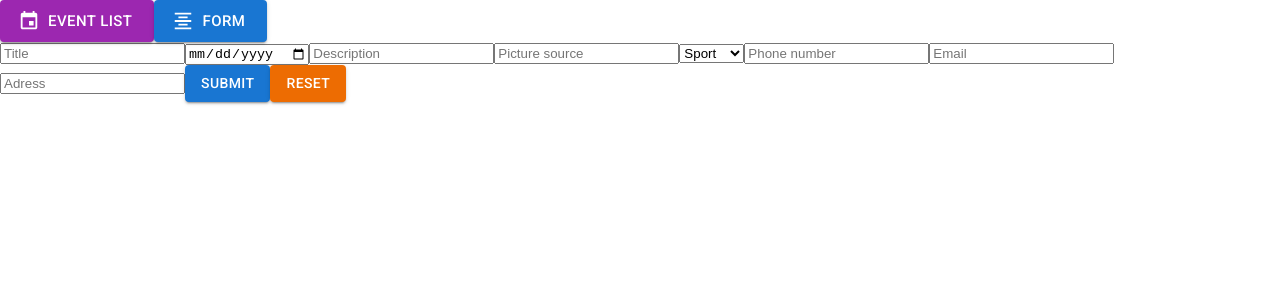
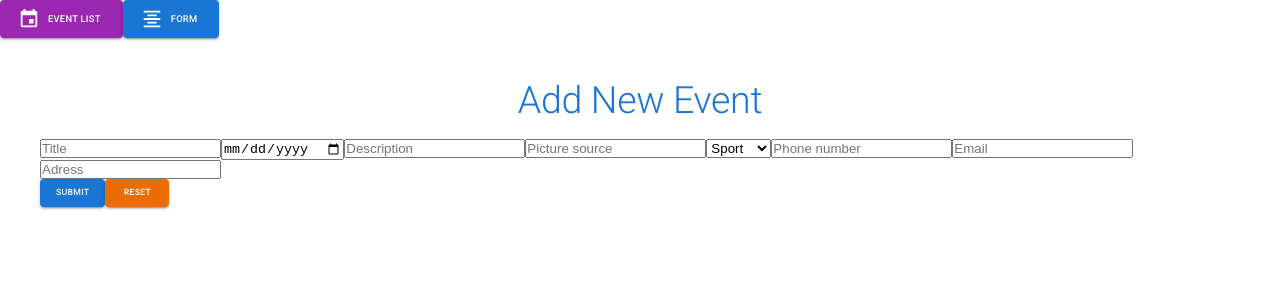
Before and after one commit to tsmolarczyk/your-event, a React (Create React App) app: page /form in a window 1280 px wide. Shown: the top 300 px of the page. Built offline with nearby package versions, Linux system fonts and the light colour scheme.

Commit message:
event post added

```diff
--- a/data/db.json
+++ b/data/db.json
@@ -22,14 +22,5 @@
       "email": "string",
       "place": "string"
     }
-  ],
-  "config": [
-    {
-      "id": 1,
-      "question": "Give us type the event",
-      "answerA": "Sport",
-      "answerB": "Kultura",
-      "answerC": "Zdrowie"
-    }
   ]
 }
--- a/public/index.html
+++ b/public/index.html
@@ -2,7 +2,7 @@
 <html lang="en">
   <head>
     <meta charset="utf-8" />
-    <link rel="icon" href="%PUBLIC_URL%/favicon.ico" />
+    <link rel="icon" href="%PUBLIC_URL%/favicon.png" />
     <meta name="viewport" content="width=device-width, initial-scale=1" />
     <meta name="theme-color" content="#000000" />
     <meta
--- /dev/null
+++ b/src/components/Navigation/NavBar.module.css
@@ -0,0 +1,4 @@
+/* .navBar {
+  display: flex;
+  justify-content: center;
+} */
--- a/src/components/Navigation/NavBar.tsx
+++ b/src/components/Navigation/NavBar.tsx
@@ -3,10 +3,11 @@ import FormatAlignCenterIcon from '@mui/icons-material/FormatAlignCenter';
 import EventIcon from '@mui/icons-material/Event';
 import { Link } from 'react-router-dom';
 import { Box } from '@mui/system';
+import css from './NavBar.module.css';
 
 const NavBar = () => {
   return (
-    <Box>
+    <Box className={css.navBar}>
       <Link to='/' style={{ textDecoration: 'none' }}>
         <Button
           startIcon={<EventIcon />}
--- a/src/index.css
+++ b/src/index.css
@@ -1,3 +1,11 @@
+*,
+::after,
+::before {
+  margin: 0;
+  padding: 0;
+  box-sizing: border-box;
+}
+
 body {
   margin: 0;
   font-family: -apple-system, BlinkMacSystemFont, 'Segoe UI', 'Roboto', 'Oxygen',
@@ -7,6 +15,13 @@ body {
   -moz-osx-font-smoothing: grayscale;
 }
 
+html {
+  font-size: 62.5%;
+  min-width: 500px;
+  box-sizing: border-box;
+  margin: 0;
+}
+
 code {
   font-family: source-code-pro, Menlo, Monaco, Consolas, 'Courier New',
     monospace;
--- a/src/pages/Events/EventsList.tsx
+++ b/src/pages/Events/EventsList.tsx
@@ -1,6 +1,6 @@
 import Button from '@mui/material/Button';
 import { Typography } from '@mui/material';
-import { Link, useNavigate } from 'react-router-dom';
+import { useNavigate } from 'react-router-dom';
 import { useEffect, useState, useCallback } from 'react';
 import EventComponent, { Event } from 'components/Event';
 
--- a/src/pages/Events/PostNewEvent.tsx
+++ /dev/null
@@ -1,5 +0,0 @@
-const PostNewEvent = () => {
-  return <div></div>;
-};
-
-export { PostNewEvent };
--- /dev/null
+++ b/src/pages/Form/AddEventForm.module.css
@@ -0,0 +1,11 @@
+/* .formContainer {
+  display: flex;
+  flex-direction: column;
+}
+
+.inputsContainer {
+  display: flex;
+  margin: 0 auto;
+  flex-direction: column;
+  width: 80%;
+} */
--- a/src/pages/Form/AddEventForm.tsx
+++ b/src/pages/Form/AddEventForm.tsx
@@ -1,16 +1,12 @@
 import Button from '@mui/material/Button';
-import { InputLabel } from '@mui/material';
 import * as Yup from 'yup';
+import { useState } from 'react';
+import css from './AddEventForm.module.css';
+import { useCallback } from 'react';
+import { Box } from '@mui/material';
 
-import {
-  Formik,
-  FormikHelpers,
-  FormikProps,
-  Form,
-  Field,
-  FieldProps,
-  useFormik,
-} from 'formik';
+import { Formik, FormikProps, Form, Field, useFormik } from 'formik';
+import { Typography } from '@mui/material';
 
 interface MyFormValues {
   title: string;
@@ -24,6 +20,25 @@ interface MyFormValues {
 }
 
 const AddEventForm = () => {
+  const postEvent = () => {
+    fetch('http://localhost:3001/events', {
+      method: 'POST',
+      headers: { 'Content-type': 'application/json' },
+      body: JSON.stringify({ ...formInputs }),
+    });
+  };
+
+  const [formInputs, setFormInputs] = useState<MyFormValues>({
+    title: '',
+    date: '',
+    description: '',
+    picture: '',
+    category: 'sport',
+    phone: '',
+    email: '',
+    place: '',
+  });
+
   const formik: FormikProps<MyFormValues> = useFormik<MyFormValues>({
     initialValues: {
       title: '',
@@ -37,12 +52,12 @@ const AddEventForm = () => {
     },
     validationSchema: Yup.object({
       title: Yup.string()
-        .max(5, 'Must be 20 characters or less')
+        .max(20, 'Must be 20 characters or less')
         .required('Required'),
       description: Yup.string().required('Description is required'),
       picture: Yup.string().required('Add a picture'),
       phone: Yup.string()
-        .max(10, 'Phone number is too long')
+        .max(13, 'Phone number is too long')
         .min(7, 'Phone number is too short')
         .required('Phone number is required'),
       email: Yup.string()
@@ -51,13 +66,13 @@ const AddEventForm = () => {
       place: Yup.string().required('Adress of the event is required'),
     }),
     onSubmit: (values) => {
-      console.log(values);
+      setFormInputs(values);
+      postEvent();
     },
   });
 
-  console.log(formik.errors);
   return (
-    <div>
+    <Box margin={5}>
       <Formik
         initialValues={formik.initialValues}
         onSubmit={(values, actions) => {
@@ -65,7 +80,16 @@ const AddEventForm = () => {
         }}
       >
         {({ errors, touched, isValidating, resetForm }) => (
-          <Form onSubmit={formik.handleSubmit}>
+          <Form className={css.formContainer} onSubmit={formik.handleSubmit}>
+            <Typography
+              variant='h2'
+              color='primary'
+              align='center'
+              marginBottom={2}
+            >
+              Add New Event
+            </Typography>
+            <Box className={css.inputsContainer}>
               <Field
                 type='text'
                 id='title'
@@ -75,7 +99,7 @@ const AddEventForm = () => {
                 value={formik.values.title}
               />
               {formik.errors.title && formik.touched.title ? (
-              <p>{formik.errors.title}</p>
+                <p className={css.errorMsg}>{formik.errors.title}</p>
               ) : null}
 
               <Field
@@ -157,10 +181,12 @@ const AddEventForm = () => {
                 onChange={formik.handleChange}
                 value={formik.values.place}
               />
+            </Box>
             {formik.errors.place && formik.touched.place ? (
               <p>{formik.errors.place}</p>
             ) : null}
 
+            <Box>
               <Button variant='contained' type='submit'>
                 Submit
               </Button>
@@ -173,10 +199,11 @@ const AddEventForm = () => {
               >
                 Reset
               </Button>
+            </Box>
           </Form>
         )}
       </Formik>
-    </div>
+    </Box>
   );
 };
 
```
Also changed, not shown: public/favicon.png (added), 1 other file (tests, documents, lock files or other folders). Lines whose indentation alone changed are shown as unchanged.
